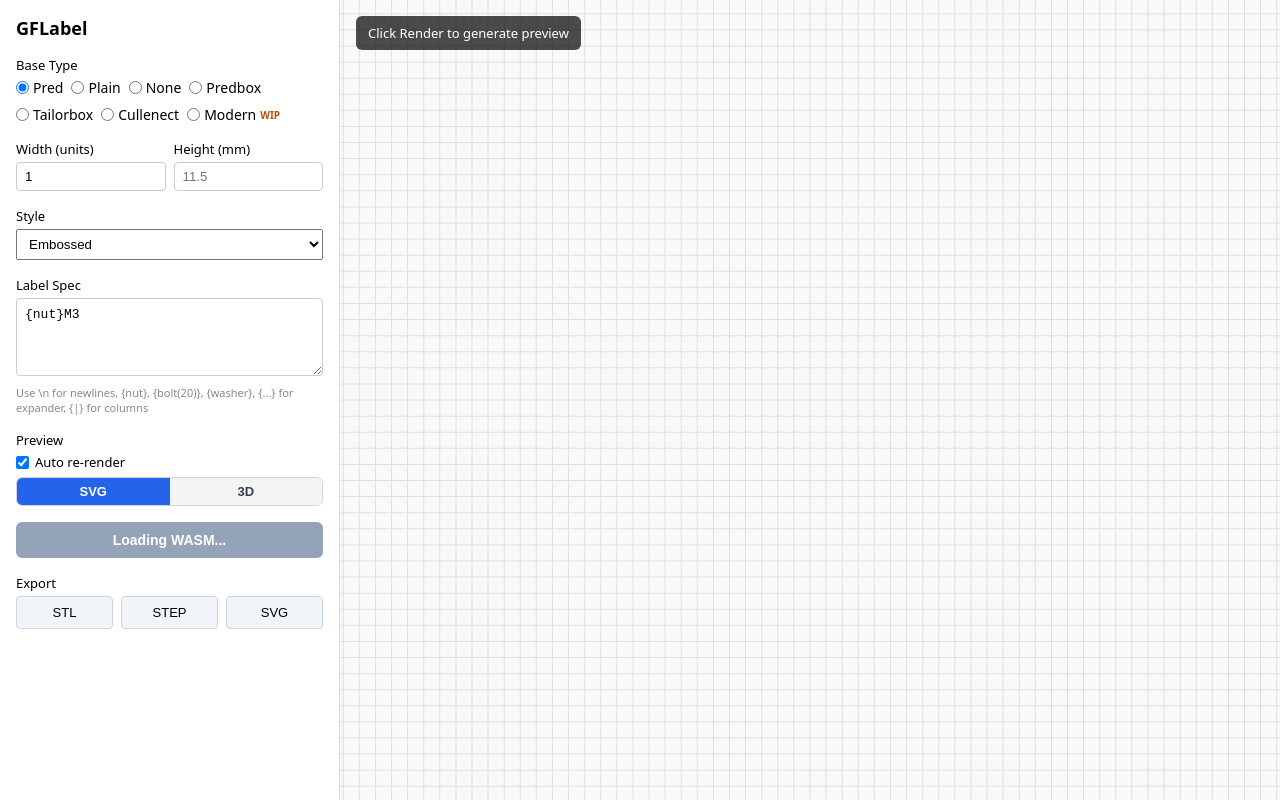
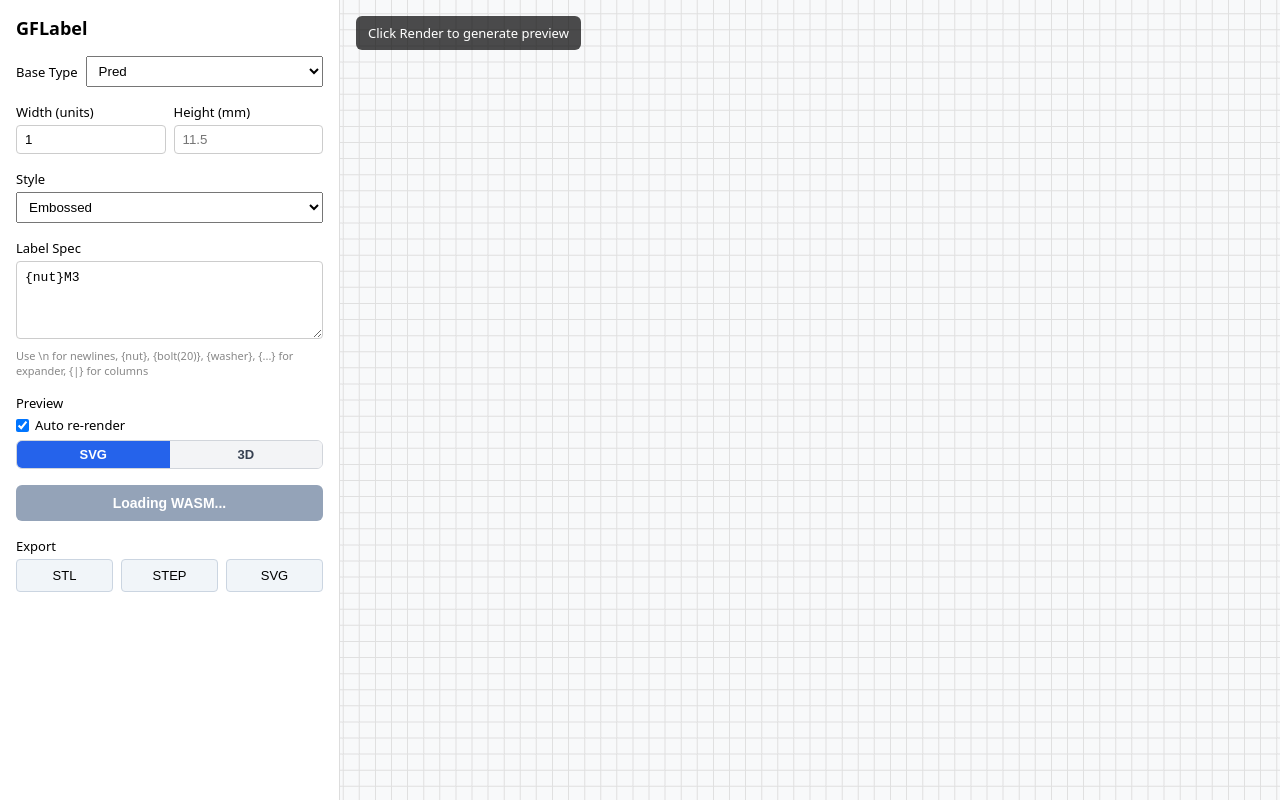
Before and after one commit to ndevenish/gflabel-js, a React (Vite) app: page / in a window 1280 px wide. Built offline with nearby package versions, Linux system fonts and the light colour scheme.

Commit message:
Change base type to combobox and reset sizes on base change

```diff
--- a/src/components/BaseSelector.tsx
+++ b/src/components/BaseSelector.tsx
@@ -13,6 +13,16 @@ const BASE_TYPES: BaseType[] = [
 
 const WIP_TYPES: Set<BaseType> = new Set(["modern"]);
 
+const LABELS: Record<BaseType, string> = {
+  pred: "Pred",
+  plain: "Plain",
+  none: "None",
+  predbox: "Predbox",
+  tailorbox: "Tailorbox",
+  cullenect: "Cullenect",
+  modern: "Modern",
+};
+
 interface Props {
   value: BaseType;
   onChange: (value: BaseType) => void;
@@ -20,36 +30,21 @@ interface Props {
 
 export function BaseSelector({ value, onChange }: Props) {
   return (
-    <div>
-      <label style={{ display: "block", marginBottom: 4, fontSize: 13 }}>
+    <div style={{ display: "flex", alignItems: "center", gap: 8 }}>
+      <label style={{ fontSize: 13, whiteSpace: "nowrap" }}>
         Base Type
       </label>
-      <div style={{ display: "flex", gap: 8, flexWrap: "wrap" }}>
+      <select
+        value={value}
+        onChange={(e) => onChange(e.target.value as BaseType)}
+        style={{ flex: 1, padding: "6px 8px" }}
+      >
         {BASE_TYPES.map((type) => (
-          <label
-            key={type}
-            style={{
-              display: "flex",
-              alignItems: "center",
-              gap: 4,
-              cursor: "pointer",
-              fontSize: 14,
-            }}
-          >
-            <input
-              type="radio"
-              name="baseType"
-              value={type}
-              checked={value === type}
-              onChange={() => onChange(type)}
-            />
-            {type.charAt(0).toUpperCase() + type.slice(1)}
-            {WIP_TYPES.has(type) && (
-              <span style={{ fontSize: 10, color: "#b45309", fontWeight: 600 }}> WIP</span>
-            )}
-          </label>
+          <option key={type} value={type}>
+            {LABELS[type]}{WIP_TYPES.has(type) ? " (WIP)" : ""}
+          </option>
         ))}
-      </div>
+      </select>
     </div>
   );
 }
--- a/src/components/BaseSizeControls.tsx
+++ b/src/components/BaseSizeControls.tsx
@@ -14,7 +14,7 @@ function usesUnits(bt: BaseType): boolean {
   return bt === "pred" || bt === "predbox" || bt === "tailorbox" || bt === "cullenect" || bt === "modern";
 }
 
-function widthMin(bt: BaseType): number {
+export function defaultWidth(bt: BaseType): number {
   switch (bt) {
     case "pred": return 1;
     case "predbox": return 4;
@@ -65,7 +65,7 @@ export function BaseSizeControls({
         <input
           type="number"
           value={width}
-          min={widthMin(baseType)}
+          min={defaultWidth(baseType)}
           step={widthStep(baseType)}
           onChange={(e) => onWidthChange(Number(e.target.value))}
           style={inputStyle}
--- a/src/components/ControlPanel.tsx
+++ b/src/components/ControlPanel.tsx
@@ -1,6 +1,6 @@
 import React from "react";
 import { BaseSelector } from "./BaseSelector.js";
-import { BaseSizeControls } from "./BaseSizeControls.js";
+import { BaseSizeControls, defaultWidth } from "./BaseSizeControls.js";
 import { LabelSpecInput } from "./LabelSpecInput.js";
 import { DownloadButtons } from "./DownloadButtons.js";
 import { renderLabel, renderSVG, ensureReady } from "../cad/workerClient.js";
@@ -134,7 +134,11 @@ export function ControlPanel({
     >
       <h2 style={{ margin: 0, fontSize: 18 }}>GFLabel</h2>
 
-      <BaseSelector value={baseType} onChange={setBaseType} />
+      <BaseSelector value={baseType} onChange={(bt) => {
+        setBaseType(bt);
+        setWidth(defaultWidth(bt));
+        setHeight(undefined);
+      }} />
 
       <BaseSizeControls
         baseType={baseType}
```
